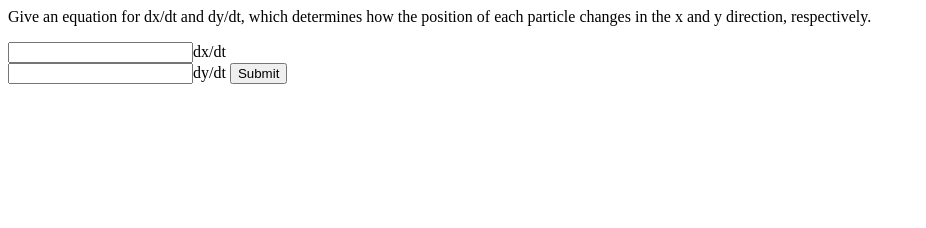
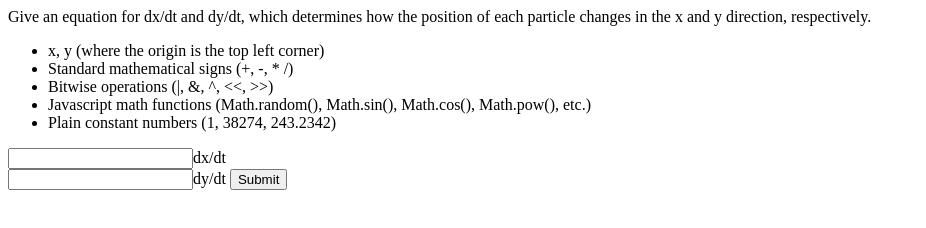
Before and after one commit to calvin-godfrey/calvin-godfrey.github.io, a plain HTML site: page VectorField/index.html in a window 1280 px wide. Shown: the whole page, without its empty margins (0-926 px from the left). Drawn offline with Linux system fonts and the light colour scheme.

Commit message:
Made some things more clear

```diff
--- a/VectorField/index.html
+++ b/VectorField/index.html
@@ -127,6 +127,13 @@ window.onload = function(){
 </head>
 <body>
   <p>Give an equation for dx/dt and dy/dt, which determines how the position of each particle changes in the x and y direction, respectively.</p>
+  <ul>
+    <li>x, y (where the origin is the top left corner)</li>
+    <li>Standard mathematical signs (+, -, * /)</li>
+    <li>Bitwise operations (|, &, ^, <<, >>)</li>
+    <li>Javascript math functions (Math.random(), Math.sin(), Math.cos(), Math.pow(), etc.)</li>
+    <li>Plain constant numbers (1, 38274, 243.2342)</li>
+  </ul>
   <input type="text" id="dx">dx/dt</input><br>
   <input type="text" id="dy">dy/dt</input>&nbsp;<button id="equation">Submit</button>
   <canvas id="canvas" style="height:100%;"></canvas>
```
Also changed, not shown: Haferman/index.html (+1 -0 lines), Pixel/index.html (+3 -0 lines), physicssim/index.html (+1 -1 lines).
